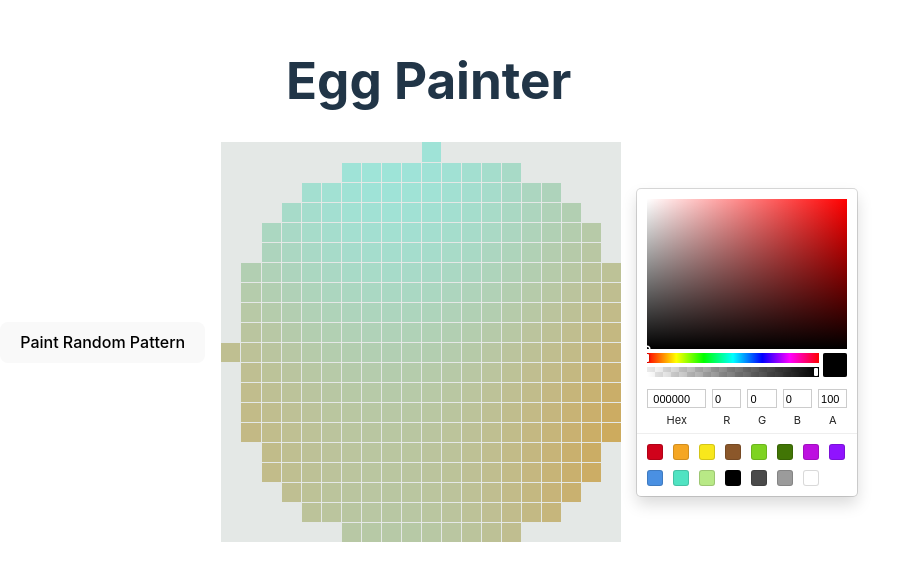
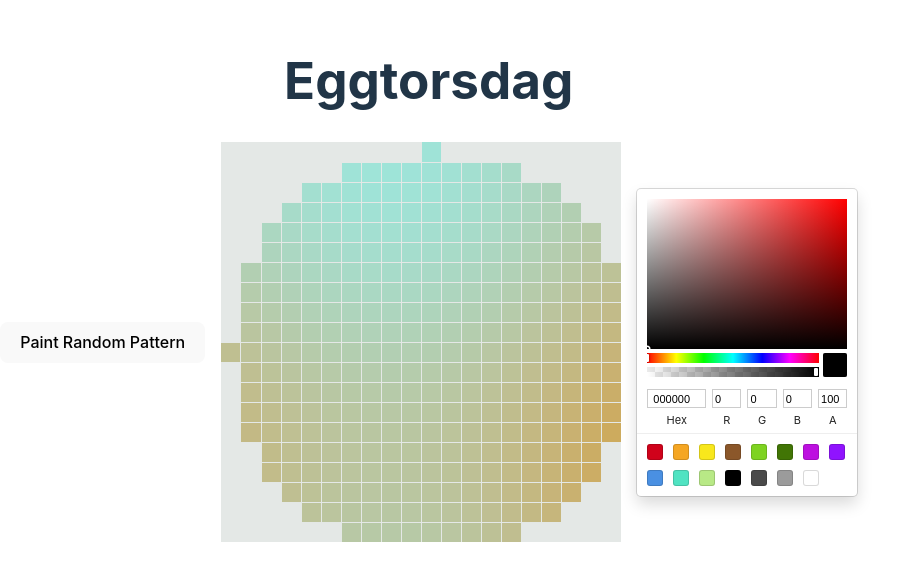
Before and after one commit to rrirrirr/eggtorsdag, a React (Vite) app: page / in a window 1280 px wide. Shown: the part 120-700 px from the top of the page, without its empty margins (0-902 px from the left). Built offline with nearby package versions, Linux system fonts and the light colour scheme; no server answers.

Commit message:
add eggtorsdag

```diff
--- a/src/App.tsx
+++ b/src/App.tsx
@@ -174,7 +174,7 @@ const App: React.FC = () => {
 
   return (
     <div className="App">
-      <h1>Egg Painter</h1>
+      <h1>Eggtorsdag</h1>
       <div className="painter-container">
         <EggCanvas color={color} gridSize={20} />
         <div className="color-picker">
```
